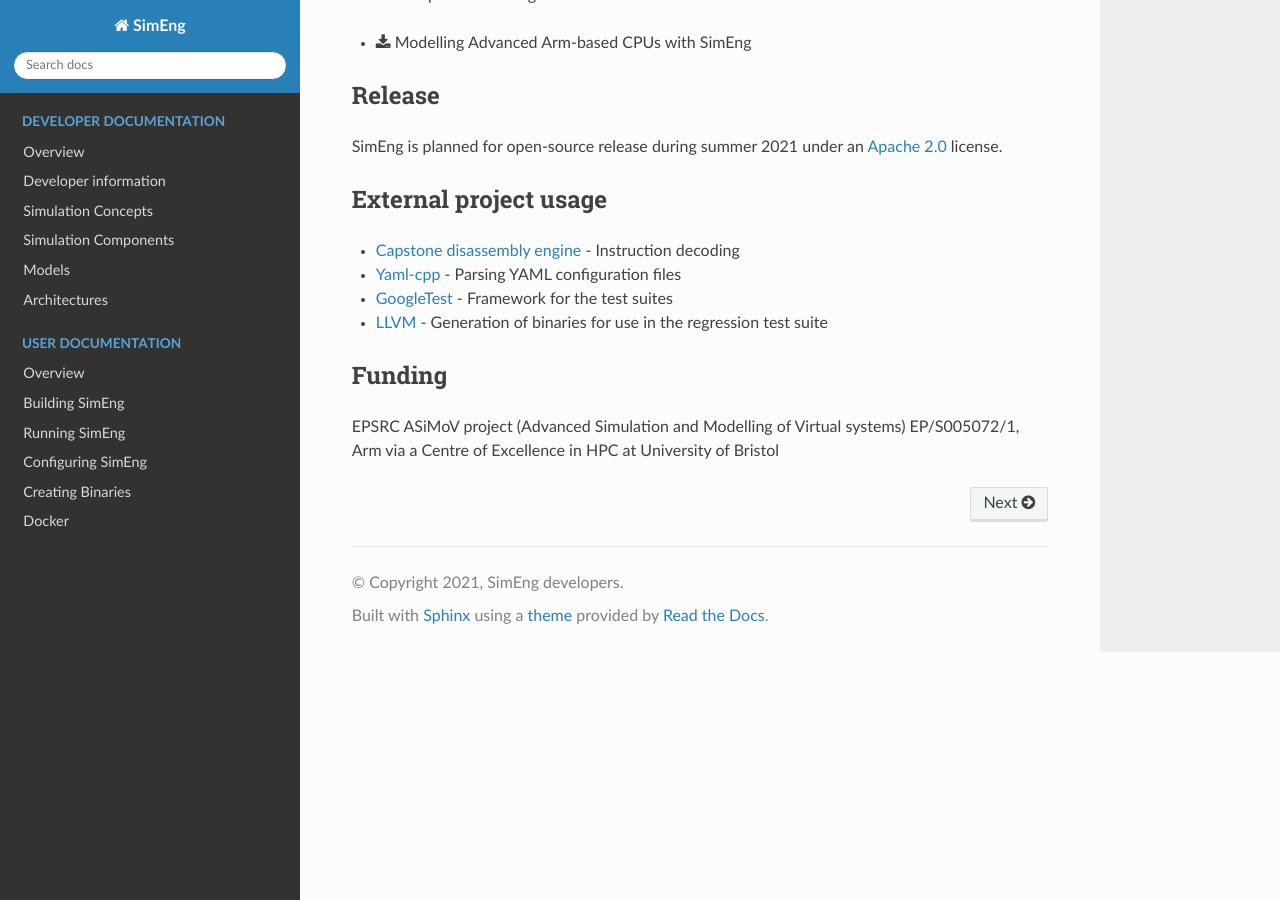
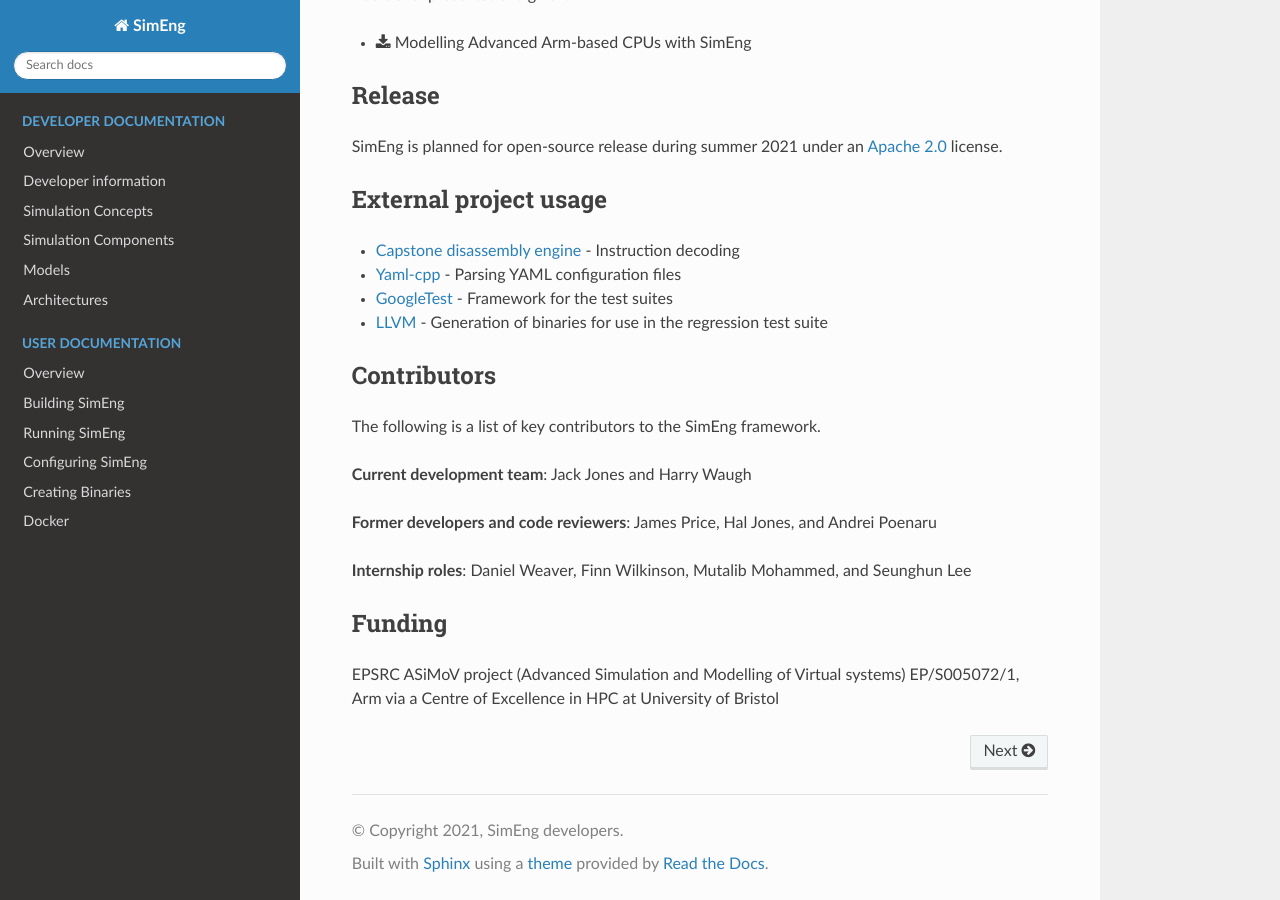
Before and after one commit to UoB-HPC/SimEng, a Sphinx documentation site: the page built from docs/sphinx/index.rst, in a window 1280 px wide and 900 px high, scrolled down 1549 px. Built offline with Sphinx 7.4.7 and the Read the Docs theme 2.0.0, drawn with Linux system fonts in a browser that asks for light colours; pages that are not in the unit, such as notebooks, are missing from menus.

Commit message:
Added contributors section

```diff
--- a/docs/sphinx/index.rst
+++ b/docs/sphinx/index.rst
@@ -78,6 +78,16 @@ External project usage
 - `LLVM <https://github.com/llvm-mirror/llvm>`_ - Generation of binaries for use in the regression test suite
 
 
+Contributors
+------------
+The following is a list of key contributors to the SimEng framework.
+
+**Current development team**: Jack Jones and Harry Waugh
+
+**Former developers and code reviewers**: James Price, Hal Jones, and Andrei Poenaru
+
+**Internship roles**: Daniel Weaver, Finn Wilkinson, Mutalib Mohammed, and Seunghun Lee
+
 Funding
 -------
 
```
